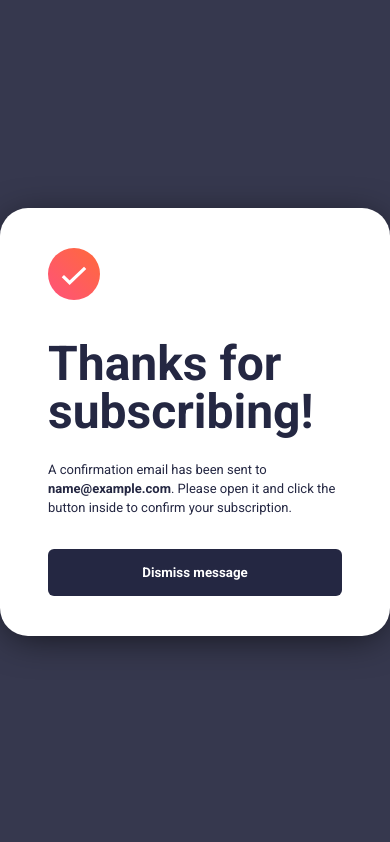
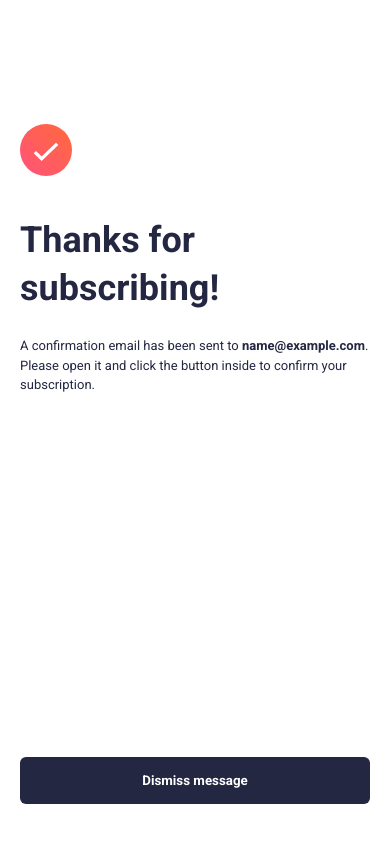
Before and after one commit to isaiasg09/news-signup-fem, a plain HTML site: page index.html in a window 390 px wide. Both pictures are taken after typing "name@example.com" into the empty fields and a click on the button "Subscribe to monthly newsletter". Drawn offline with Linux system fonts and the light colour scheme.

Commit message:
finished project: added success mobile design

```diff
--- a/script.js
+++ b/script.js
@@ -33,6 +33,6 @@ function handleSubmit(event) {
       successElement.classList.remove("hidden");
       signUpElement.classList.add("hidden");
       successElement.style.animation = "fadeIn 1s";
-    }, 1000);
+    }, 800);
   }
 }
--- a/styles.css
+++ b/styles.css
@@ -227,7 +227,7 @@ button:active {
     flex-direction: column;
     background-color: var(--white);
     width: 100vw;
-    height: calc(100vh*2);
+    height: calc(100vh * 2);
     padding: 0;
     border-radius: 0;
     -webkit-border-radius: 0;
@@ -260,6 +260,39 @@ button:active {
     font-size: 16px;
   }
 
+  .success {
+    margin: 0;
+    display: flex;
+    flex-direction: column;
+    background-color: var(--white);
+    max-width: 100vw;
+    width: 100vw;
+    height: calc(100vh * 5);
+    padding: 40px 20px;
+    border-radius: 0;
+    -webkit-border-radius: 0;
+    -moz-border-radius: 0;
+    -ms-border-radius: 0;
+    -o-border-radius: 0;
+  }
+
+  .success img {
+    margin-top: 10vh;
+  }
+  .success h1 {
+    font-size: 36px;
+    line-height: 3rem;
+    margin-bottom: 24px;
+  }
+  .success p {
+    font-size: 13px;
+    line-height: 1.2rem;
+    margin-bottom: 32px;
+  }
+  .success button {
+    margin-top: auto;
+  }
+
   .attribution {
     display: none;
   }
```
